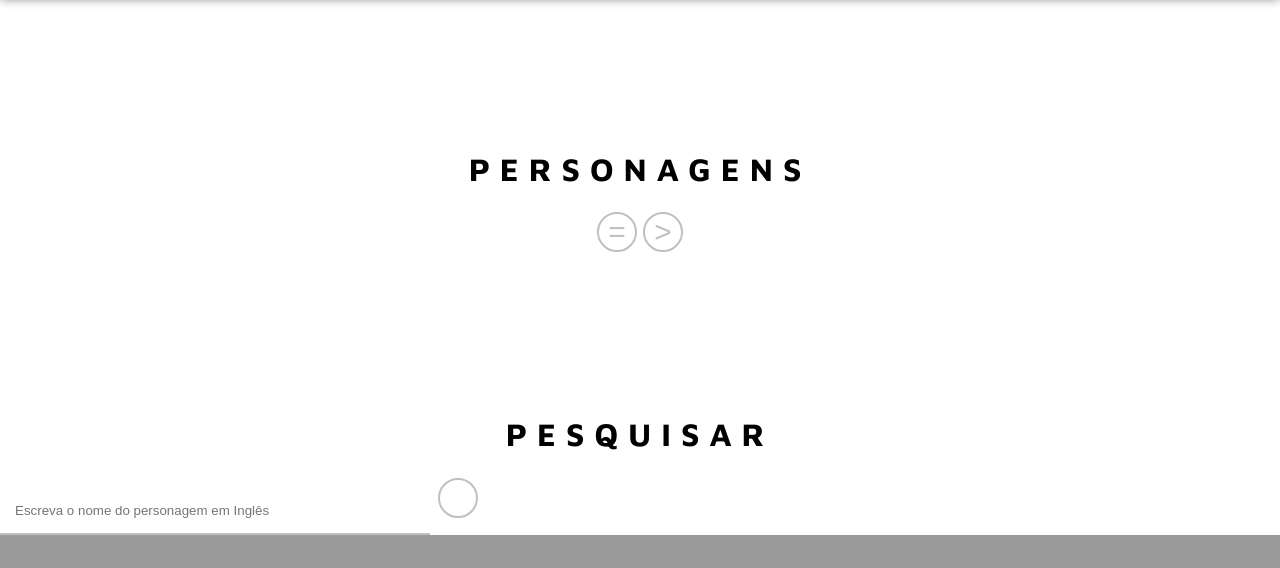
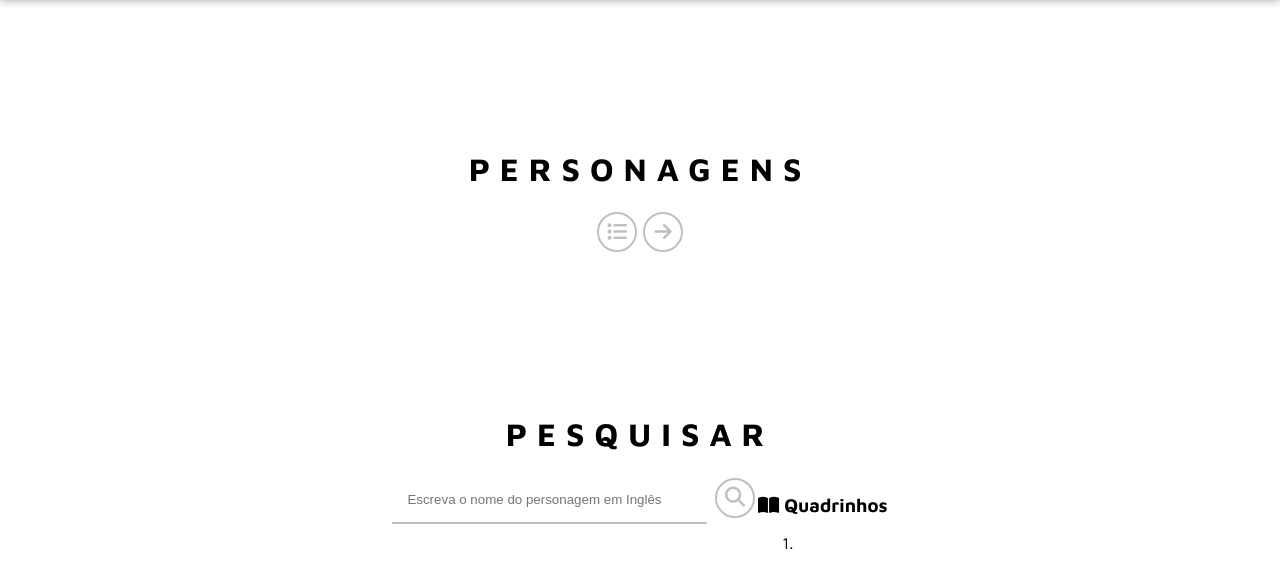
Before and after one commit to pauloandreoliv/SPA-Personagens-da-Marvel, a Flask app: template templates/index.html in a window 1280 px wide. Shown: the part 800-1368 px from the top of the page. Before the commit the page ends 1335 px from the top, so only its background shows below. Run offline with Flask 3, Linux system fonts and the light colour scheme; the template is opened without the code that fills it, so the values that code supplies are empty; some libraries are stand-ins or nearby versions.

Commit message:
Implementando pesquisa

```diff
--- a/app.py
+++ b/app.py
@@ -8,7 +8,8 @@ offset = 0
 @app.route("/")
 def index():
     characters = listing(offset)
-    return render_template("index.html", characters = characters)
+    character = {"name": "Not found", "description": "Try again", "thumbnail": "https://i.imgur.com/QN8GUmf.jpg"}
+    return render_template("index.html", characters = characters, character = character)
 
 
 @app.route("/advance", methods=["POST"])
--- a/assets/css/style.css
+++ b/assets/css/style.css
@@ -44,13 +44,13 @@ nav {
 
 nav a {
   font-size: 16px;
-  padding-bottom: 5px;
   text-decoration: none;
   color: white;
-  transition: 0.1s;
+  transition: 0.2s;
 }
 
 nav a:hover {
+  padding-bottom: 5px;
   font-weight: 500;
   border-bottom: 2px solid red;
 }
@@ -79,7 +79,7 @@ h1 {
   text-align: center;
 }
 
-.personagens {
+section {
   display: flex;
   justify-content: center;
   flex-wrap: wrap;
@@ -142,20 +142,31 @@ h1 {
 button {
     width: 40px;
     height: 40px;
-    font-size: 30px;
+    font-size: 20px;
     margin: 3px;
     border-radius: 50%;
     border: 2px solid silver;
     background-color: transparent;
     color: silver;
     cursor: pointer;
+    transition: 0.5s;
+}
+
+button:hover {
+    background-color: silver;
+    color: white;
 }
 
 input {
-    min-width: 400px;
+    min-width: 285px;
     padding: 15px;
     border: none;
     border-bottom: 2px solid silver;
     background: transparent;
     color: rgb(168, 167, 167);
+    transition: 0.5s;
 }
+
+input:hover {
+    border-bottom: 2px solid red;
+}
--- a/consumer.py
+++ b/consumer.py
@@ -103,27 +103,27 @@ def listing(offset):
 def search(name):
     result = {}
 
-    name = "&name=" + name
+    result["name"] = "Not found"
+    result["description"] = "Try again"
+    result["thumbnail"] = "https://i.imgur.com/QN8GUmf.jpg"
 
-    data_list = request(0,1,name)
+    if (name != ""):
+        name = "&name=" + name
 
-    total = data_list["total"]
+        data_list = request(0,1,name)
 
-    if total == 0:
-        result["name"] = "Not found"
-        result["description"] = "Try again"
-        result["thumbnail"] = "https://i.imgur.com/QN8GUmf.jpg"
-    else:
-        results_list = data_list["results"]
+        total = data_list["total"]
 
-        name = results_list[0]["name"]
-        description = results_list[0]["description"]
-        path_thumbnail = results_list[0]["thumbnail"]["path"]
-        extension_thumbnail = results_list[0]["thumbnail"]["extension"]
-        thumbnail = path_thumbnail + "." + extension_thumbnail
+        if total == 1:
+            results_list = data_list["results"]
 
-        result["name"] = name
-        result["description"] = description
-        result["thumbnail"] = thumbnail
+            name = results_list[0]["name"]
+            description = results_list[0]["description"]
+            path_thumbnail = results_list[0]["thumbnail"]["path"]
+            extension_thumbnail = results_list[0]["thumbnail"]["extension"]
+            thumbnail = path_thumbnail + "." + extension_thumbnail
 
+            result["name"] = name
+            result["description"] = description
+            result["thumbnail"] = thumbnail
     return result
--- a/templates/index.html
+++ b/templates/index.html
@@ -7,6 +7,7 @@
   <link rel="preconnect" href="https://fonts.googleapis.com">
   <link rel="preconnect" href="https://fonts.gstatic.com" crossorigin>
   <link href="https://fonts.googleapis.com/css2?family=Maven+Pro:wght@400;500;600;700;800;900&display=swap" rel="stylesheet">
+  <link rel="stylesheet" href="https://cdnjs.cloudflare.com/ajax/libs/font-awesome/6.3.0/css/all.min.css">
   <link rel="stylesheet" href="https://pauloandreoliv.github.io/SPA-Personagens-da-Marvel/assets/css/style.css">
   <title>Marvel - Personagens</title>
 </head>
@@ -23,13 +24,13 @@
     <h1>PERSONAGENS</h1>
     <div class="botoes">
       <form action="{{url_for('list_all')}}" method="POST">
-      	<button type="submit" name="list_all" id="list_all">=</button>
+      	<button type="submit" name="list_all" id="list_all"><i class="fa fa-list"></i></button>
       </form>
       <form action="{{url_for('advance')}}" method="POST">
-      	<button type="submit" name="advance" id="advance">></button>
+      	<button type="submit" name="advance" id="advance"><i class="fa-solid fa-arrow-right"></i></button>
       </form>
     </div>
-    <section class="personagens" id="1">
+    <section id="1">
       {%for character in characters%}
       <div class="personagem">
         <div class="topo_personagem">
@@ -41,11 +42,24 @@
       {%endfor%}
    </section>
    <h1>PESQUISAR</h1>
-   <section>
+   <section id="2">
      <form action="{{url_for('search_for')}}" method="POST">
        <input type="text" id="character_name" name="character_name" placeholder="Escreva o nome do personagem em Inglês">
-       <button></button>
+       <button><i class="fa-solid fa-magnifying-glass"></i></button>
      </form>
+     <div class="personagem_pesquisado">
+        <div class="topo_personagem">
+          <div class="imagem_personagem" style="background-image: url({{character["thumbnail"]}});"></div>
+        </div>
+        <div class="nome_personagem">{{character["name"]}}</div>
+        <div class="desc_personagem">{{character["description"]}}</div>
+        <div class="quadrinhos">
+          <h3><i class="fa-solid fa-book-open"></i> Quadrinhos</h3>
+          <ol>
+            <li></li>
+          </ol>
+        </div>
+     </div>
    </section>
   </main>
 </body>
```
